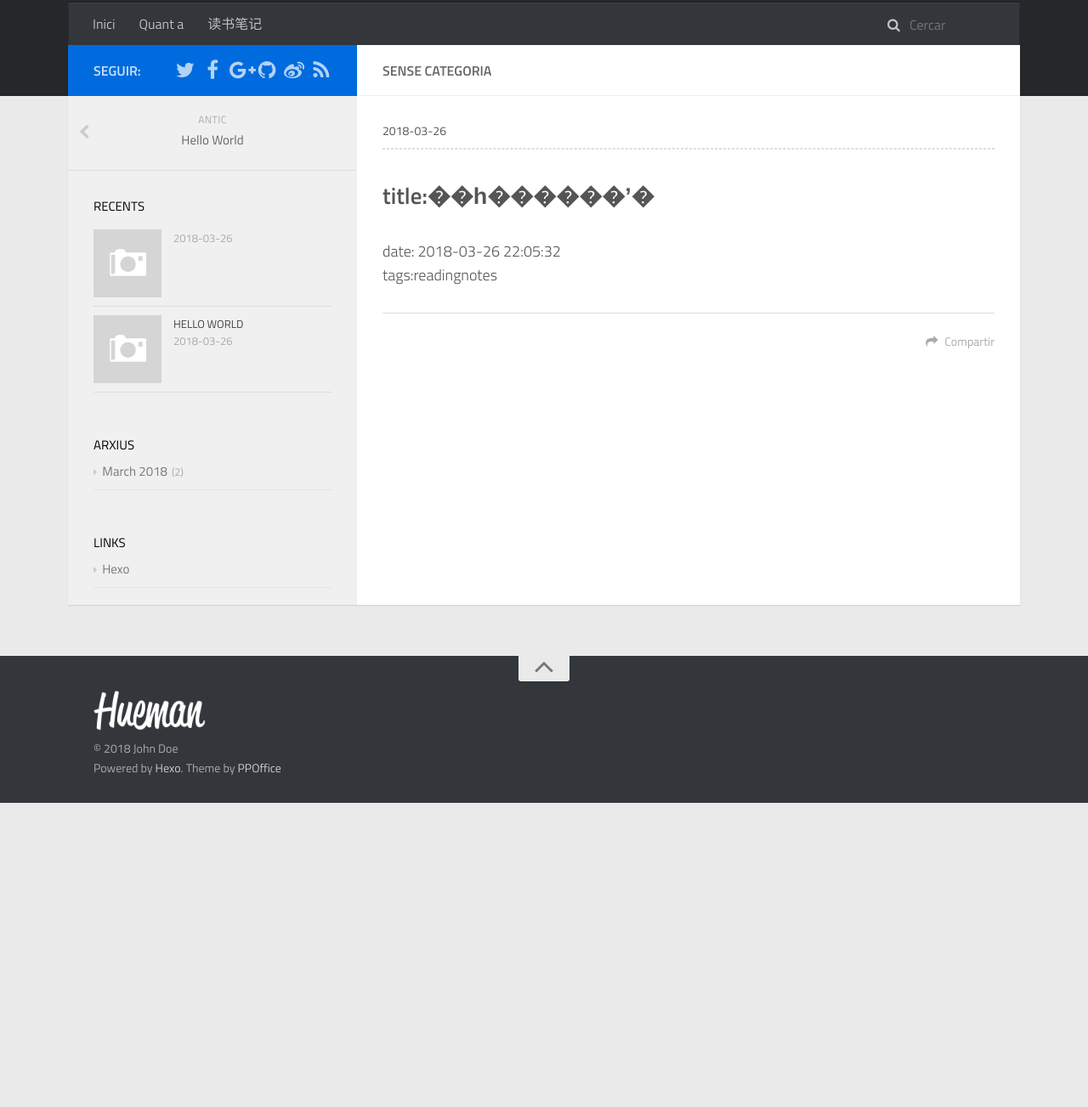
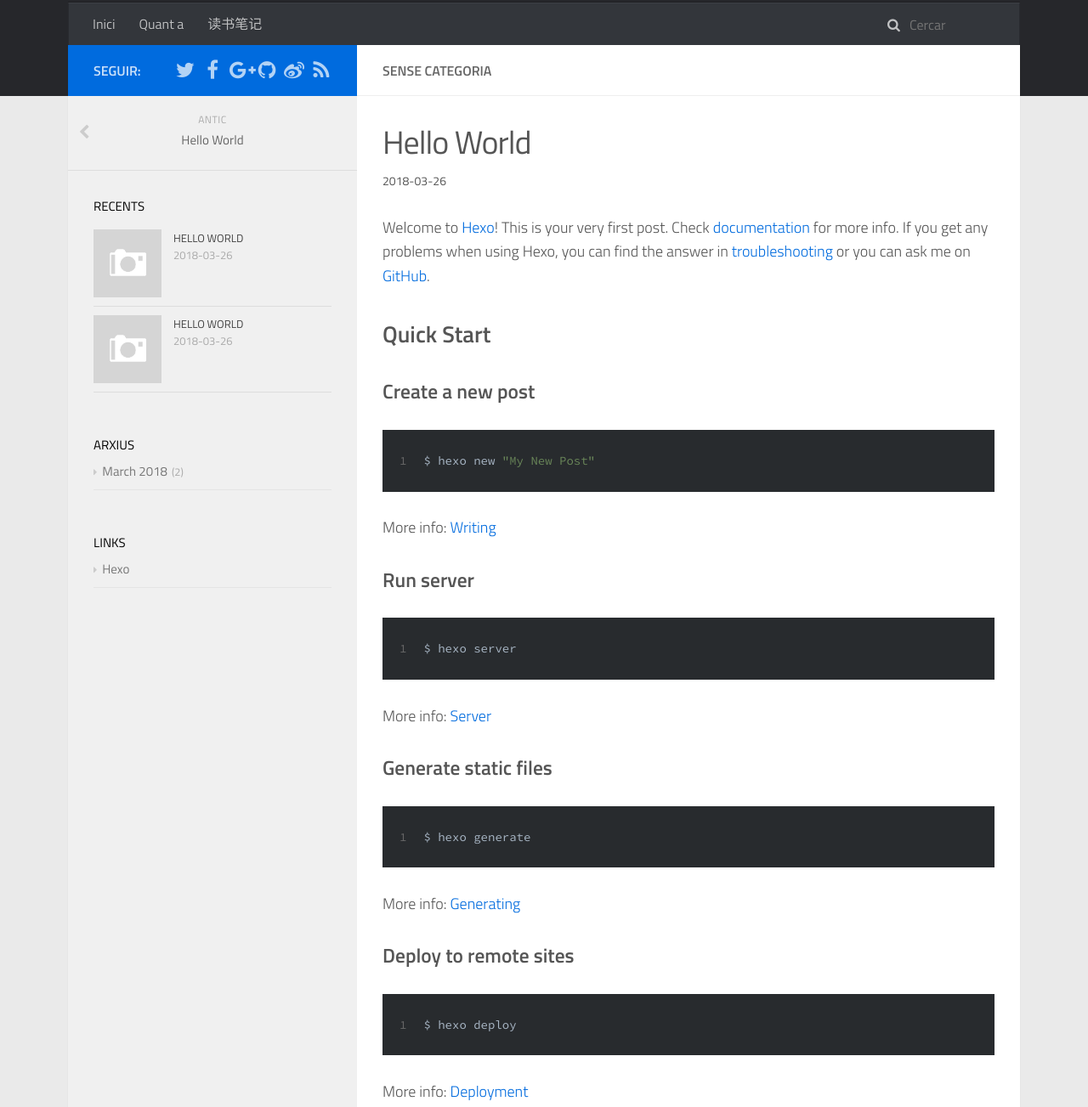
Before and after one commit to maggie4ever/maggie4ever.github.io, a plain HTML site: page 2018/03/26/第一个读书笔记/index.html in a window 1280 px wide. Shown: the part 137-1440 px from the top of the page at 85% size. Before the commit the page ends 1082 px from the top, so only its background shows below. Drawn offline with Linux system fonts and the light colour scheme; a script that the page names is missing.

Commit message:
Site updated: 2018-03-26 22:31:42

```diff
--- a/2018/03/26/第一个读书笔记/index.html
+++ b/2018/03/26/第一个读书笔记/index.html
@@ -3,22 +3,22 @@
 <head>
     <meta charset="utf-8">
 
-    <title>Hexo</title>
+    <title>Hello World | Hexo</title>
 
     <meta name="viewport" content="width=device-width, initial-scale=1, maximum-scale=1">
 
         <meta name="keywords" content="" />
 
-    <meta name="description" content="title:��һ������ʼ�date: 2018-03-26 22:05:32tags:readingnotes">
+    <meta name="description" content="Welcome to Hexo! This is your very first post. Check documentation for more info. If you get any problems when using Hexo, you can find the answer in troubleshooting or you can ask me on GitHub. Quick">
 <meta property="og:type" content="article">
-<meta property="og:title" content="Hexo">
+<meta property="og:title" content="Hello World">
 <meta property="og:url" content="http://yoursite.com/2018/03/26/第一个读书笔记/index.html">
 <meta property="og:site_name" content="Hexo">
-<meta property="og:description" content="title:��һ������ʼ�date: 2018-03-26 22:05:32tags:readingnotes">
-<meta property="og:updated_time" content="2018-03-26T14:29:18.319Z">
+<meta property="og:description" content="Welcome to Hexo! This is your very first post. Check documentation for more info. If you get any problems when using Hexo, you can find the answer in troubleshooting or you can ask me on GitHub. Quick">
+<meta property="og:updated_time" content="2018-03-26T14:31:35.118Z">
 <meta name="twitter:card" content="summary">
-<meta name="twitter:title" content="Hexo">
-<meta name="twitter:description" content="title:��һ������ʼ�date: 2018-03-26 22:05:32tags:readingnotes">
+<meta name="twitter:title" content="Hello World">
+<meta name="twitter:description" content="Welcome to Hexo! This is your very first post. Check documentation for more info. If you get any problems when using Hexo, you can find the answer in troubleshooting or you can ask me on GitHub. Quick">
 
 
 
@@ -138,6 +138,16 @@
                             <article id="post-第一个读书笔记" class="article article-single article-type-post" itemscope itemprop="blogPost">
     <div class="article-inner">
 
+            <header class="article-header">
+
+
+        <h1 class="article-title" itemprop="name">
+        Hello World
+        </h1>
+
+
+            </header>
+
 
             <div class="article-meta">
 
@@ -152,8 +162,15 @@
 
 
         <div class="article-entry" itemprop="articleBody">
-            <hr>
-<h2 id="title-��һ������ʼ�"><a href="#title-��һ������ʼ�" class="headerlink" title="title:��һ������ʼ�"></a>title:��һ������ʼ�</h2><p>date: 2018-03-26 22:05:32<br>tags:readingnotes</p>
+            <p>Welcome to <a href="https://hexo.io/" target="_blank" rel="noopener">Hexo</a>! This is your very first post. Check <a href="https://hexo.io/docs/" target="_blank" rel="noopener">documentation</a> for more info. If you get any problems when using Hexo, you can find the answer in <a href="https://hexo.io/docs/troubleshooting.html" target="_blank" rel="noopener">troubleshooting</a> or you can ask me on <a href="https://github.com/hexojs/hexo/issues" target="_blank" rel="noopener">GitHub</a>.</p>
+<h2 id="Quick-Start"><a href="#Quick-Start" class="headerlink" title="Quick Start"></a>Quick Start</h2><h3 id="Create-a-new-post"><a href="#Create-a-new-post" class="headerlink" title="Create a new post"></a>Create a new post</h3><figure class="highlight bash"><table><tr><td class="gutter"><pre><span class="line">1</span><br></pre></td><td class="code"><pre><span class="line">$ hexo new <span class="string">"My New Post"</span></span><br></pre></td></tr></table></figure>
+<p>More info: <a href="https://hexo.io/docs/writing.html" target="_blank" rel="noopener">Writing</a></p>
+<h3 id="Run-server"><a href="#Run-server" class="headerlink" title="Run server"></a>Run server</h3><figure class="highlight bash"><table><tr><td class="gutter"><pre><span class="line">1</span><br></pre></td><td class="code"><pre><span class="line">$ hexo server</span><br></pre></td></tr></table></figure>
+<p>More info: <a href="https://hexo.io/docs/server.html" target="_blank" rel="noopener">Server</a></p>
+<h3 id="Generate-static-files"><a href="#Generate-static-files" class="headerlink" title="Generate static files"></a>Generate static files</h3><figure class="highlight bash"><table><tr><td class="gutter"><pre><span class="line">1</span><br></pre></td><td class="code"><pre><span class="line">$ hexo generate</span><br></pre></td></tr></table></figure>
+<p>More info: <a href="https://hexo.io/docs/generating.html" target="_blank" rel="noopener">Generating</a></p>
+<h3 id="Deploy-to-remote-sites"><a href="#Deploy-to-remote-sites" class="headerlink" title="Deploy to remote sites"></a>Deploy to remote sites</h3><figure class="highlight bash"><table><tr><td class="gutter"><pre><span class="line">1</span><br></pre></td><td class="code"><pre><span class="line">$ hexo deploy</span><br></pre></td></tr></table></figure>
+<p>More info: <a href="https://hexo.io/docs/deployment.html" target="_blank" rel="noopener">Deployment</a></p>
 
         </div>
         <footer class="article-footer">
@@ -335,7 +352,7 @@
 
                         <div class="item-inner">
                             <p class="item-category"></p>
-                            <p class="item-title"><a href="/2018/03/26/第一个读书笔记/" class="title"></a></p>
+                            <p class="item-title"><a href="/2018/03/26/第一个读书笔记/" class="title">Hello World</a></p>
                             <p class="item-date"><time datetime="2018-03-26T14:05:32.629Z" itemprop="datePublished">2018-03-26</time></p>
                         </div>
                     </li>
```
Also changed, not shown: 2018/03/26/hello-world/index.html (+2 -2 lines), archives/2018/03/index.html (+9 -4 lines), archives/2018/index.html (+9 -4 lines), archives/index.html (+9 -4 lines), content.json (+1 -1 lines), index.html (+9 -4 lines).
